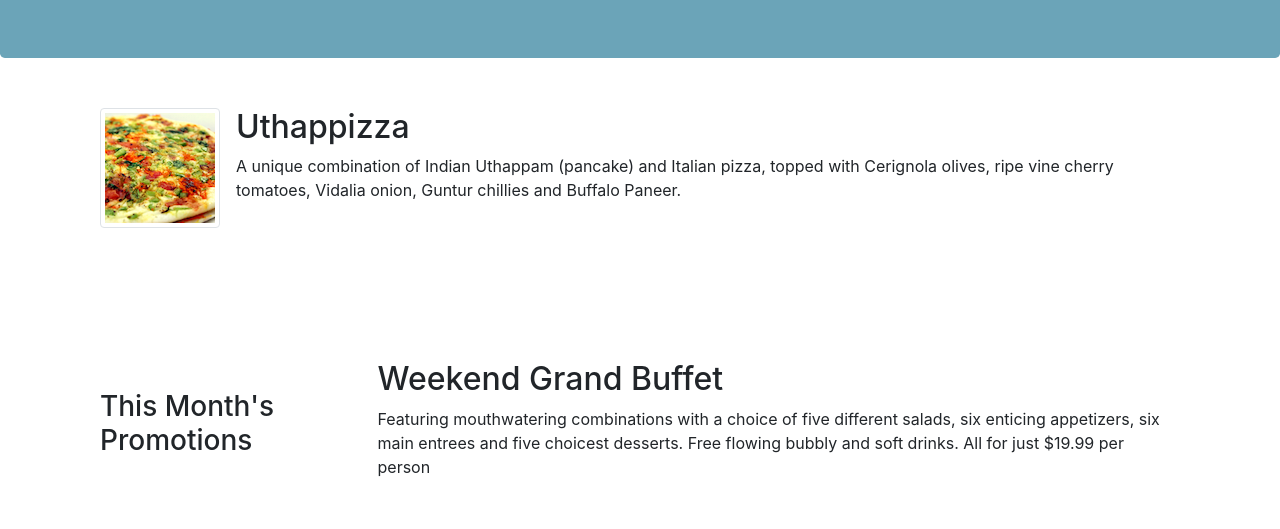
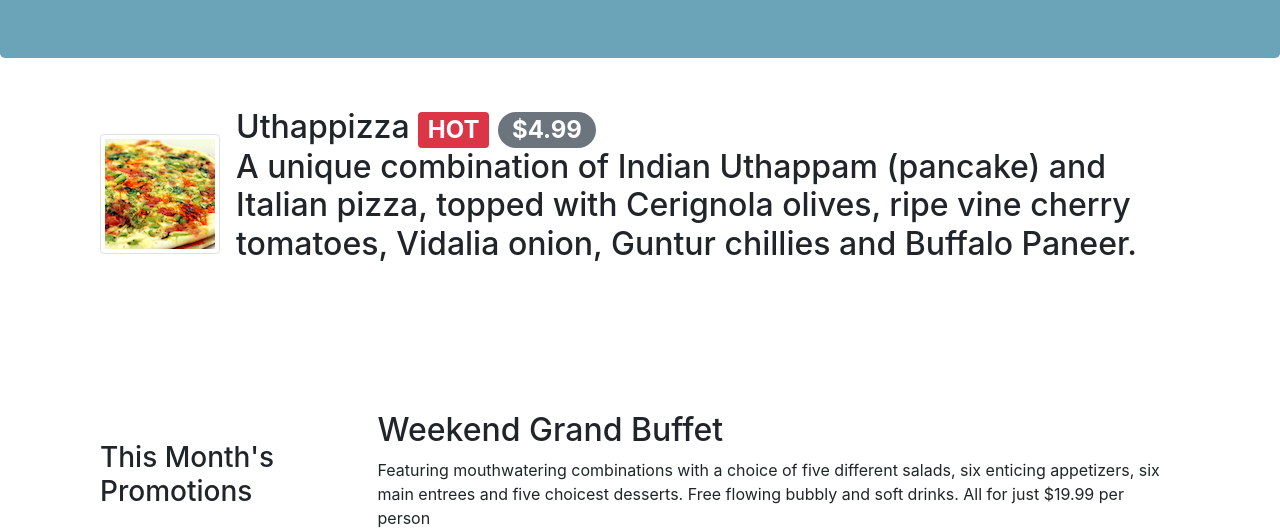
Before and after one commit to GiorgiaGottifredi/bootstrap-test, a website: page index.html in a window 1280 px wide. Shown: the part 276-805 px from the top of the page. Drawn offline with nearby package versions, Linux system fonts and the light colour scheme.

Commit message:
Alerting Users

```diff
--- a/index.html
+++ b/index.html
@@ -55,7 +55,8 @@
                     <img class="d-flex mr-3 img-thumbnail align-self-center"
                             src="img/uthappizza.png" alt="Uthappizza">
                     <div class="media-body">
-                        <h2 class="mt-0">Uthappizza</h2>
+                        <h2 class="mt-0">Uthappizza <span class="badge badge-danger">HOT</span>
+                        <span class="badge badge-pill badge-secondary">$4.99</span>
                         <p class="d-none d-sm-block">A unique combination of Indian Uthappam (pancake) and
                             Italian pizza, topped with Cerignola olives, ripe vine
                             cherry tomatoes, Vidalia onion, Guntur chillies and
```
